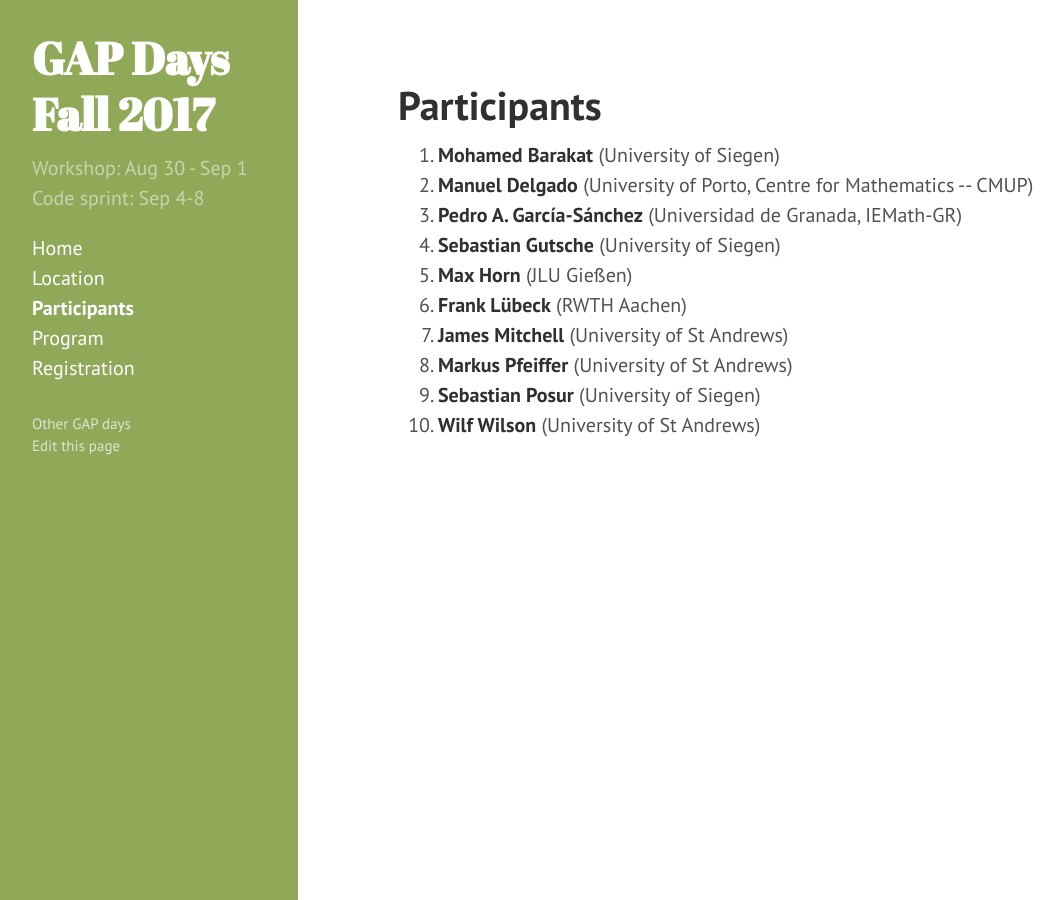
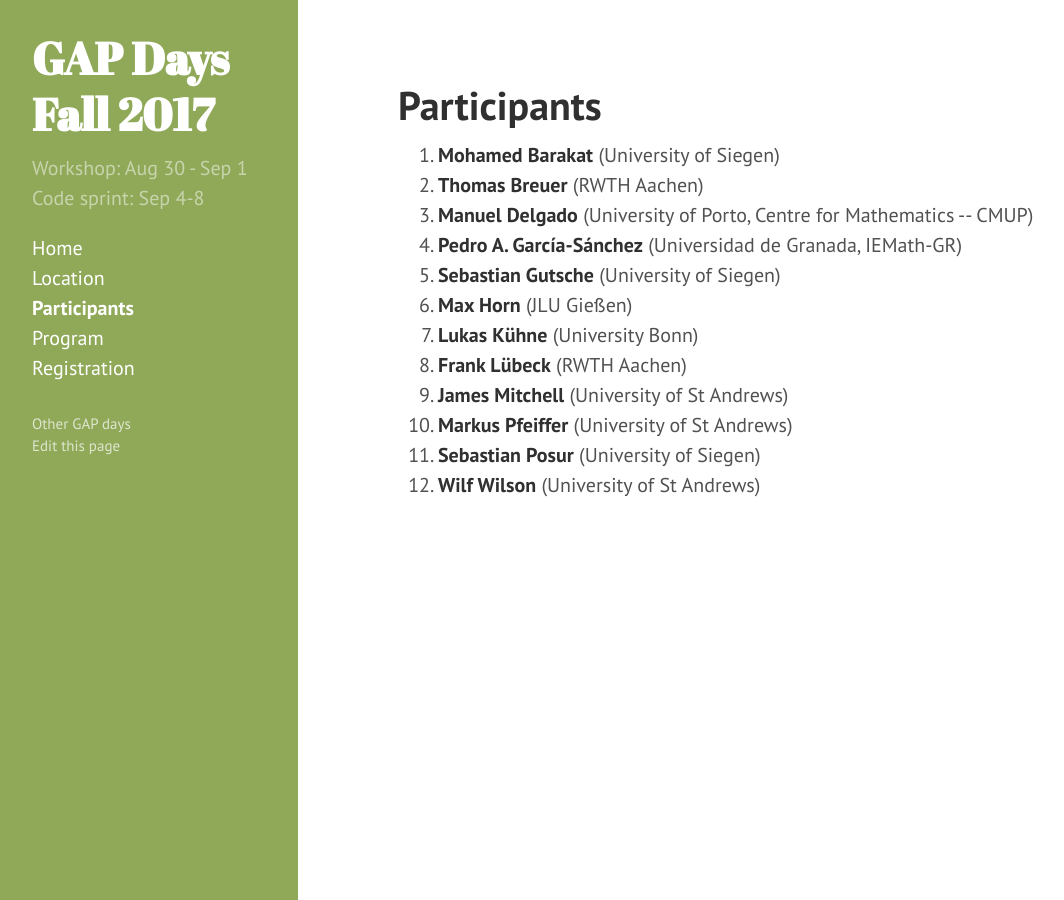
Before and after one commit to lbfm-rwth/gap-in-algebraic-research-2018, a Jekyll site: the page built from participants.md, in a window 1280 px wide. Shown: the whole page, without its empty margins (2-1066 px from the left). Built offline with Jekyll 4.4.1, drawn with Linux system fonts in a browser that asks for light colours.

Commit message:
Update participants

```diff
--- a/_data/participants.yml
+++ b/_data/participants.yml
@@ -1,5 +1,8 @@
 - name: Mohamed Barakat
   affiliation: University of Siegen
+
+- name: Thomas Breuer
+  affiliation: RWTH Aachen
 
 - name: Manuel Delgado
   affiliation: University of Porto, Centre for Mathematics -- CMUP
@@ -12,6 +15,9 @@
 
 - name: Max Horn
   affiliation: JLU Gießen
+
+- name: Lukas Kühne
+  affiliation: University Bonn
 
 - name: Frank Lübeck
   affiliation: RWTH Aachen
```
